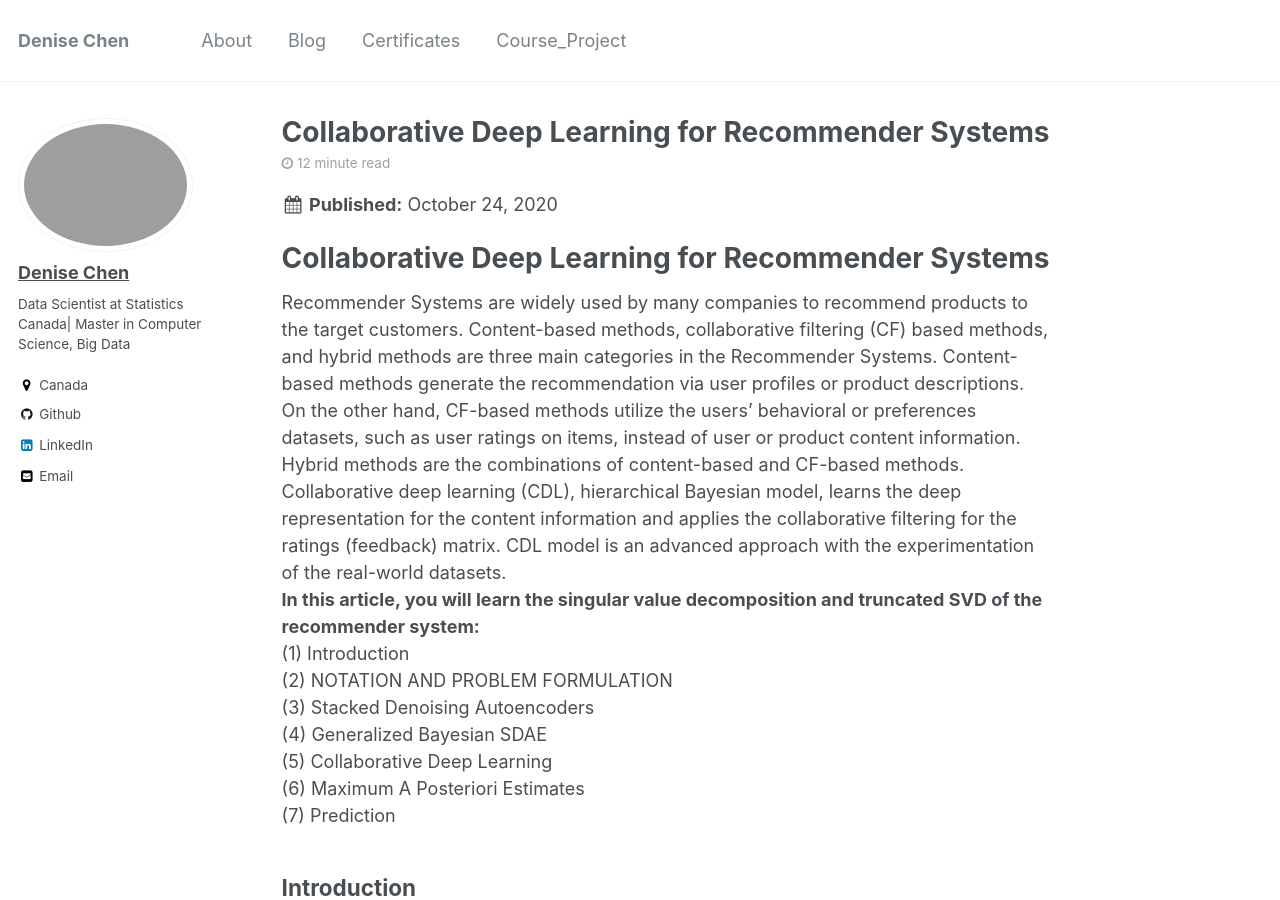
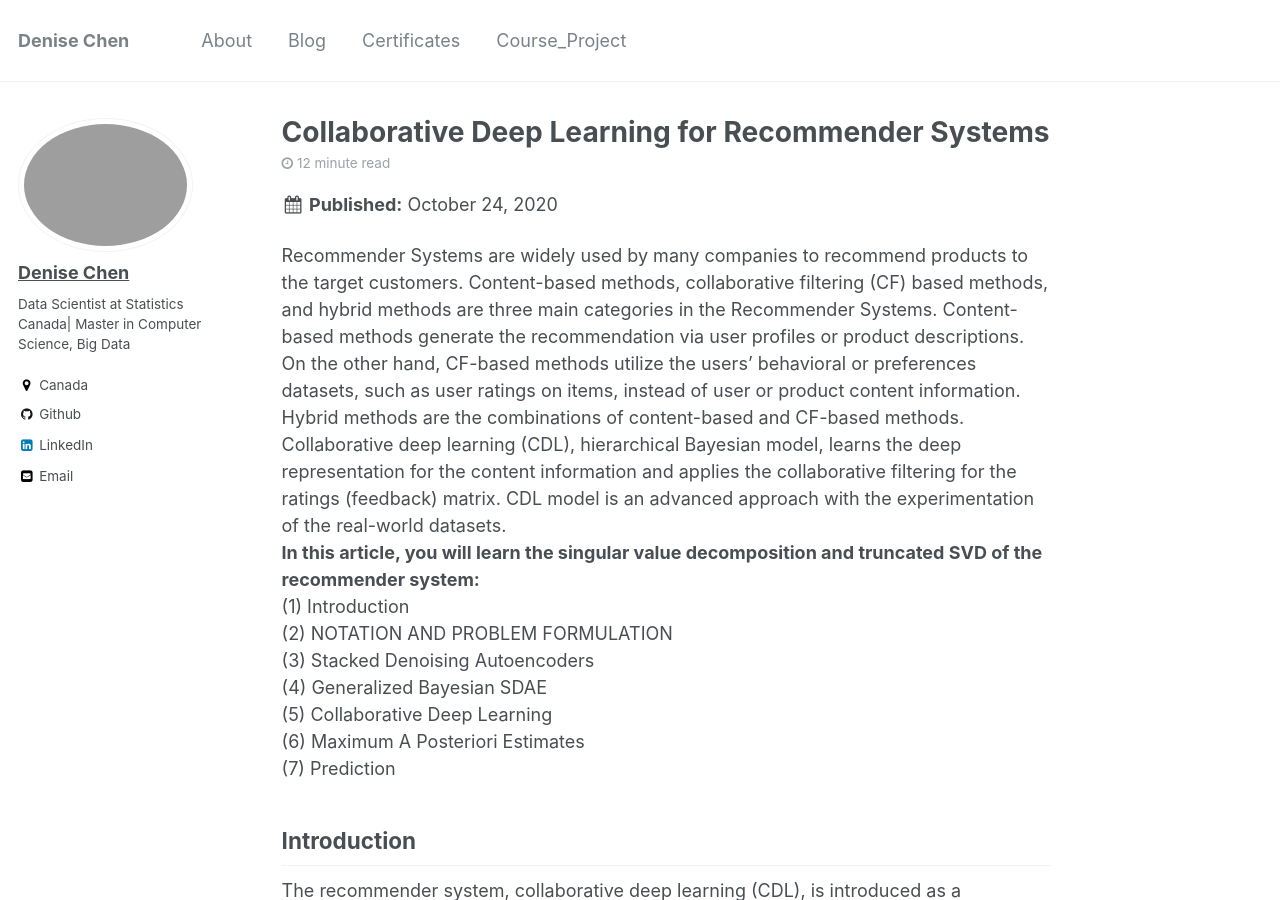
Before and after one commit to denisechendd/denichendd.github.io, a Jekyll site: the page built from _posts/2020-10-23-Collaborative Deep Learning for Recommender Systems.md, in a window 1280 px wide and 900 px high. Built offline with Jekyll 4.4.1, drawn with Linux system fonts in a browser that asks for light colours.

Commit message:
update webpage8

```diff
--- a/_posts/2020-10-23-Collaborative Deep Learning for Recommender Systems.md
+++ b/_posts/2020-10-23-Collaborative Deep Learning for Recommender Systems.md
@@ -1,11 +1,9 @@
 ---
 title: Collaborative Deep Learning for Recommender Systems
-link: https://towardsdatascience.com/dashboard-tutorial-ii-html-css-php-and-heroku-e8bdb7f26783
 #permalink: /posts/2020-06-26-Dashboard Tutorial (II)
 date: 2020-10-24
 excerpt_separator: <!--more-->
 ---
-# Collaborative Deep Learning for Recommender Systems
 Recommender Systems are widely used by many companies to recommend products to the target customers. Content-based methods, collaborative filtering (CF) based methods, and hybrid methods are three main categories in the Recommender Systems. Content-based methods generate the recommendation via user profiles or product descriptions. On the other hand, CF-based methods utilize the users' behavioral or preferences datasets, such as user ratings on items, instead of user or product content information. Hybrid methods are the combinations of content-based and CF-based methods. Collaborative deep learning (CDL), hierarchical Bayesian model, learns the deep representation for the content information and applies the collaborative filtering for the ratings (feedback) matrix. CDL model is an advanced approach with the experimentation of the real-world datasets. <br>
 <!--more-->
 **In this article, you will learn the singular value decomposition and truncated SVD of the recommender system:** <br>
```
